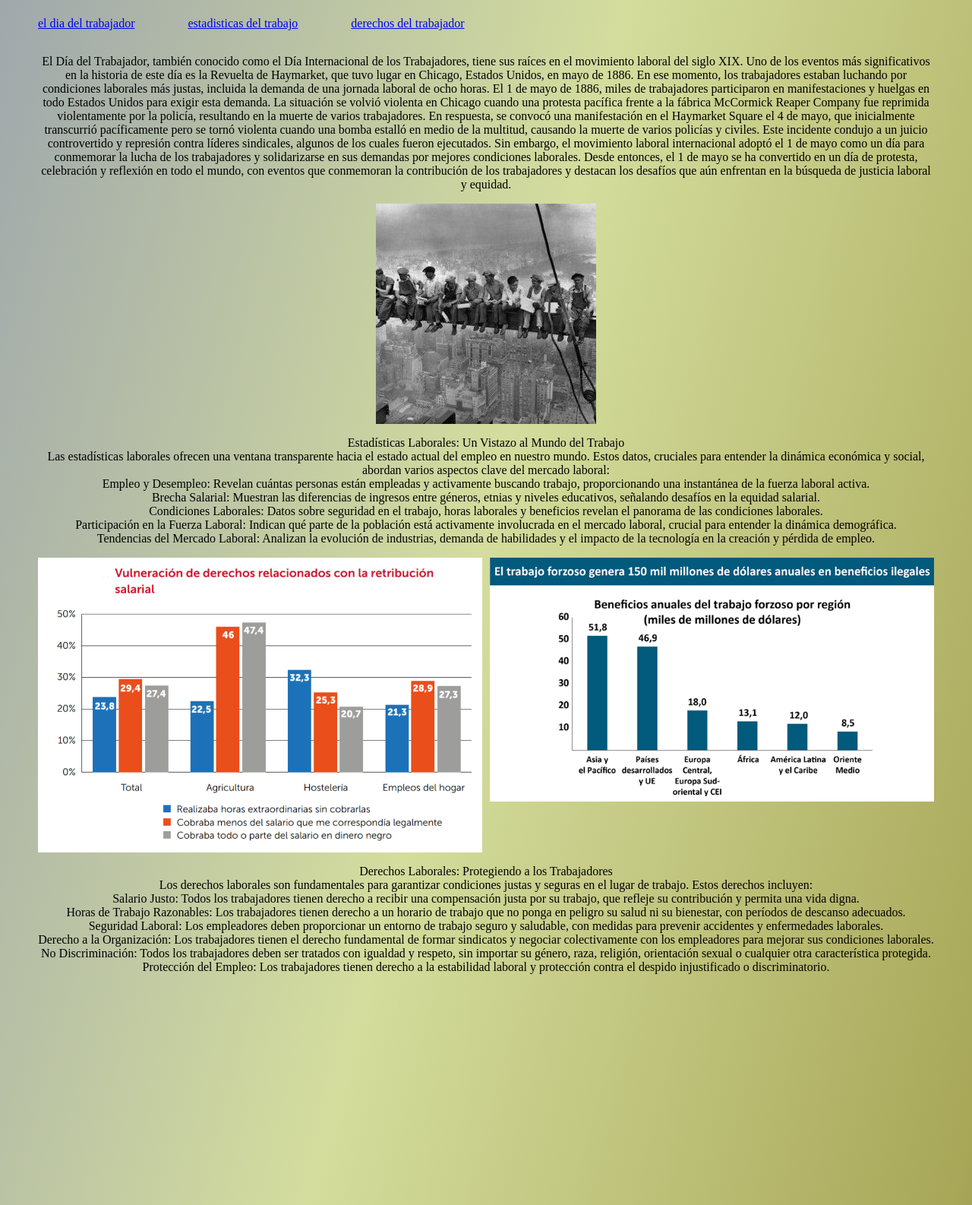
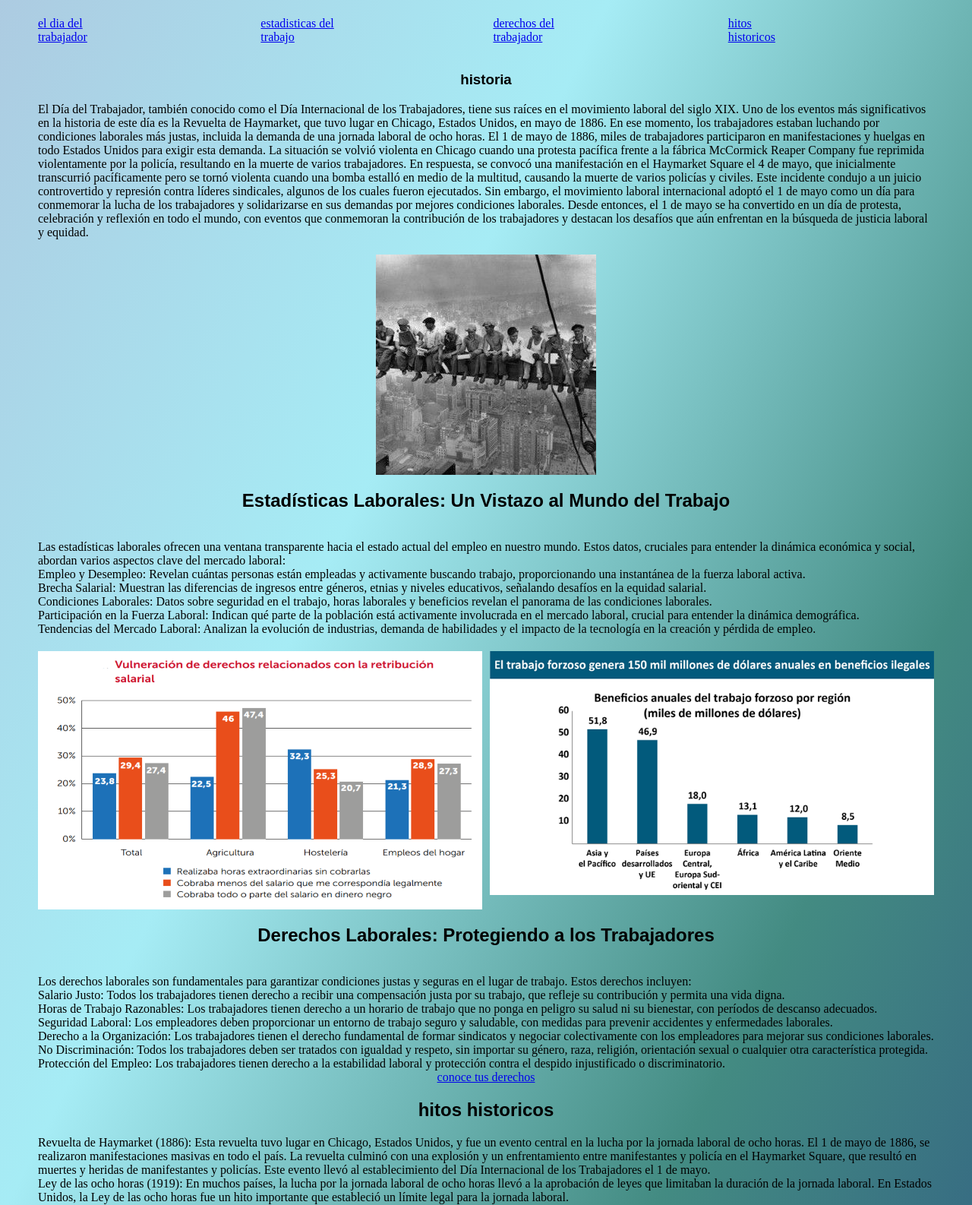
Before and after one commit to GiGaWoW7/infografia-dia-del-trabajador, a plain HTML site: page index.html in a window 1280 px wide. Shown: the part 102-1688 px from the top of the page at 76% size. Drawn offline with Linux system fonts and the light colour scheme.

Commit message:
se organizo todo el css y html tabulado todo y terminado para presentacion

```diff
--- a/estilo.css
+++ b/estilo.css
@@ -1,5 +1,5 @@
 body {
-    background-image: linear-gradient(to bottom right, #9ea6ad, #d4dd9d, #a8a758, rgb(14, 8, 6));
+    background-image: linear-gradient(to bottom right, #adc9e0, #a6ecf5, #438b82, rgb(44, 79, 131));
 }
 
 body {
@@ -7,24 +7,34 @@ body {
 }
 
 html {
-    height: 600%;
+    height: 320%;
 }
 
 h1 {
     text-align: center;
+    color: black;
+    font-family: 'Montserrat', sans-serif;
 }
 
-p {
+h2 {
+    font-family: 'Montserrat', sans-serif;
     text-align: center;
 }
 
+h3 {
+    text-align: center;
+    font-family: 'Montserrat', sans-serif;
+}
+
+
 ul {
     list-style-type: none;
+
 }
 
 .listas {
     display: inline-flex;
-    margin-right: 30px;
+
     padding: 0;
     list-style-type: none;
 
@@ -33,7 +43,7 @@ ul {
 .listas li {
 
 
-    margin-right: 70px;
+    margin-right: 200px;
 }
 
 .contenedor-imagen {
@@ -47,6 +57,11 @@ ul {
     height: auto;
 }
 
+.imagen2 {
+    width: 100%;
+    height: 340px;
+}
+
 .img-historia {
     display: grid;
     grid-template-columns: repeat(auto-fit, minmax(200px, 1fr));
@@ -58,3 +73,16 @@ ul {
     margin-left: auto;
     margin-right: auto;
 }
+
+p {
+    font-family: 'Roboto', sans-serif;
+    font-size: 16px;
+    line-height: 1.5;
+    margin-bottom: 20px;
+    text-align: center;
+
+}
+
+.enlace {
+    text-align: center;
+}
--- a/index.html
+++ b/index.html
@@ -6,6 +6,8 @@
     <meta name="viewport" content="width=device-width, initial-scale=1.0">
     <title>infografia</title>
     <link rel="stylesheet" type="text/css" href="estilo.css">
+    <link rel="icon" href="icono.png" type="image/x-icon">
+
 </head>
 
 <body>
@@ -26,10 +28,14 @@
                 <a href="#derechos laborales">derechos del trabajador</a>
             </li>
 
+            <li>
+                <a href="#hitos historicos">hitos historicos</a>
             </li>
         </ul>
     </nav>
-    <p id="historia">El Día del Trabajador, también conocido como el Día Internacional de los Trabajadores, tiene sus
+    <p id="historia">
+    <h3>historia</h3>
+    El Día del Trabajador, también conocido como el Día Internacional de los Trabajadores, tiene sus
     raíces en el movimiento laboral del siglo XIX. Uno de los eventos más significativos en la historia de este día
     es la Revuelta de Haymarket, que tuvo lugar en Chicago, Estados Unidos, en mayo de 1886.
 
@@ -57,7 +63,7 @@
     </div>
 
     <p id="estadisticas">
-        Estadísticas Laborales: Un Vistazo al Mundo del Trabajo
+    <h2> Estadísticas Laborales: Un Vistazo al Mundo del Trabajo </h2>
     <br>
     Las estadísticas laborales ofrecen una ventana transparente hacia el estado actual del empleo en nuestro mundo.
     Estos datos, cruciales para entender la dinámica económica y social, abordan varios aspectos clave del mercado
@@ -79,14 +85,14 @@
     tecnología en la creación y pérdida de empleo.
     </p>
     <div class="contenedor-imagen">
-        <img class="imagen" src="estadistica 2.png" alt="">
+        <img class="imagen2" src="estadistica 2.png" alt="">
         <img class="imagen" src="estadistica.png" alt="">
 
     </div>
 
 
     <p id="derechos laborales">
-        Derechos Laborales: Protegiendo a los Trabajadores
+    <h2>Derechos Laborales: Protegiendo a los Trabajadores</h2>
     <br>
     Los derechos laborales son fundamentales para garantizar condiciones justas y seguras en el lugar de trabajo.
     Estos derechos incluyen:
@@ -108,7 +114,41 @@
     <br>
     Protección del Empleo: Los trabajadores tienen derecho a la estabilidad laboral y protección contra el despido
     injustificado o discriminatorio.
+    <br>
+    <div class="enlace">
+        <a href="https://www.argentina.gob.ar/trabajo/buscastrabajo/conocetusderechos">conoce tus derechos</a>
+
+    </div>
+    </p>
+    <p id="hitos historicos">
+    <h2>hitos historicos</h2>
+    Revuelta de Haymarket (1886): Esta revuelta tuvo lugar en Chicago, Estados Unidos, y fue un evento central en la
+    lucha por la jornada laboral de ocho horas. El 1 de mayo de 1886, se realizaron manifestaciones masivas en todo
+    el país. La revuelta culminó con una explosión y un enfrentamiento entre manifestantes y policía en el Haymarket
+    Square, que resultó en muertes y heridas de manifestantes y policías. Este evento llevó al establecimiento del
+    Día Internacional de los Trabajadores el 1 de mayo.
+    <br>
+    Ley de las ocho horas (1919): En muchos países, la lucha por la jornada laboral de ocho horas llevó a la
+    aprobación de leyes que limitaban la duración de la jornada laboral. En Estados Unidos, la Ley de las ocho horas
+    fue un hito importante que estableció un límite legal para la jornada laboral.
+    <br>
+    Masacre de la plaza de Tlatelolco (1968): En México, la masacre de la plaza de Tlatelolco ocurrió el 2 de
+    octubre de 1968 durante una manifestación estudiantil en la Plaza de las Tres Culturas en la Ciudad de México.
+    Esta masacre resultó en un número desconocido de muertes y fue un evento significativo en la historia del
+    movimiento estudiantil y laboral en México.
+    <br>
+    Día del Trabajo en el mundo comunista (1 de mayo): En los países del bloque comunista, el Día Internacional de
+    los Trabajadores se celebraba con grandes desfiles y eventos que destacaban los logros del socialismo y el papel
+    central de los trabajadores en la sociedad.
+    <br>
+    Movimiento sindical en el Reino Unido: El movimiento sindical en el Reino Unido ha tenido un papel importante en
+    la mejora de las condiciones laborales y los derechos de los trabajadores. Eventos como las huelgas generales y
+    la formación de sindicatos influyeron en la legislación laboral y la creación del Día del Trabajador en el país.
     </p>
 </body>
+<footer>
+    <p>Términos y condiciones | Política de privacidad | Información legal</p>
+    <p>Derechos de autor © 2024. Todos los derechos reservados.</p>
+</footer>
 
 </html>
```
Also changed, not shown: icono.png (added). Lines whose indentation alone changed are shown as unchanged.
